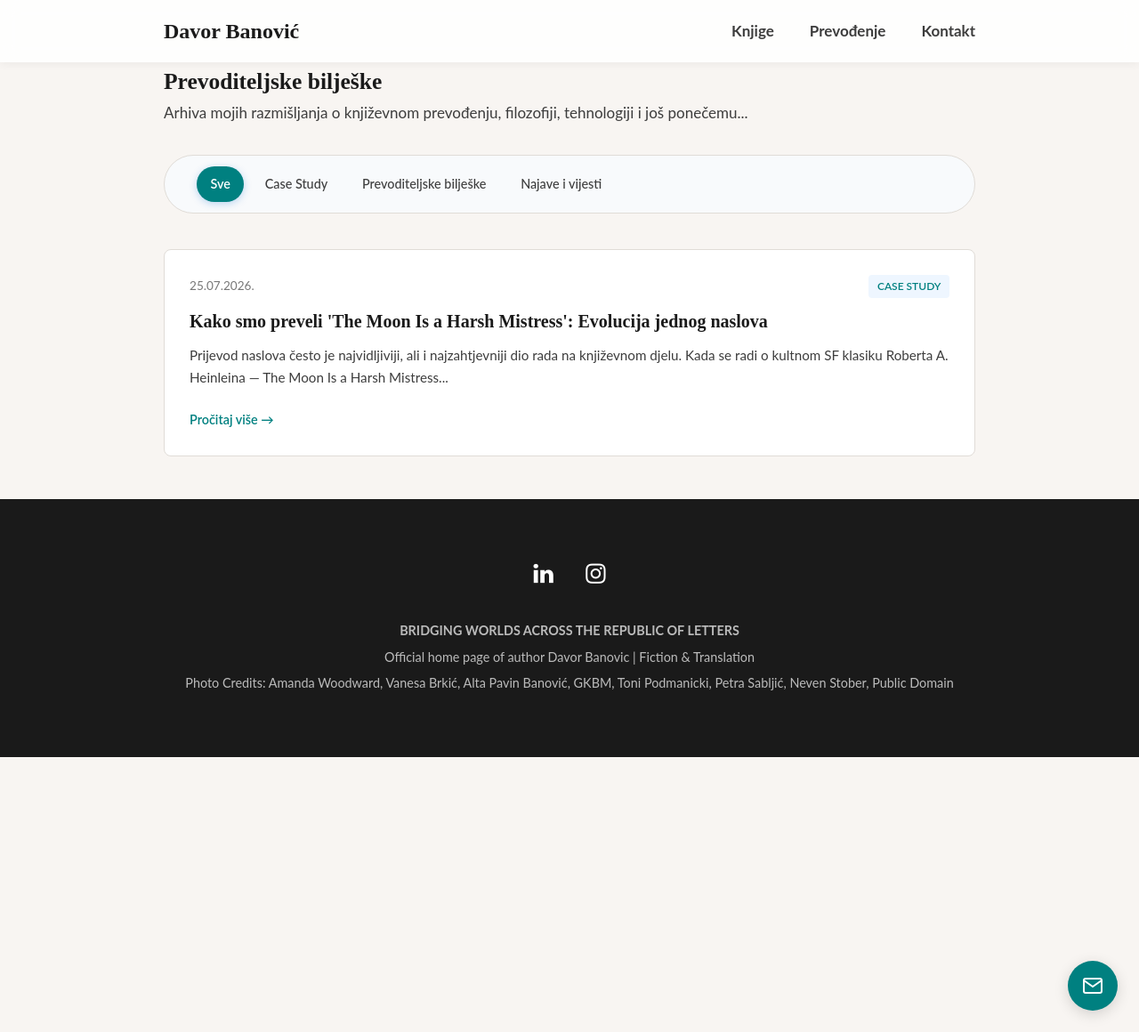
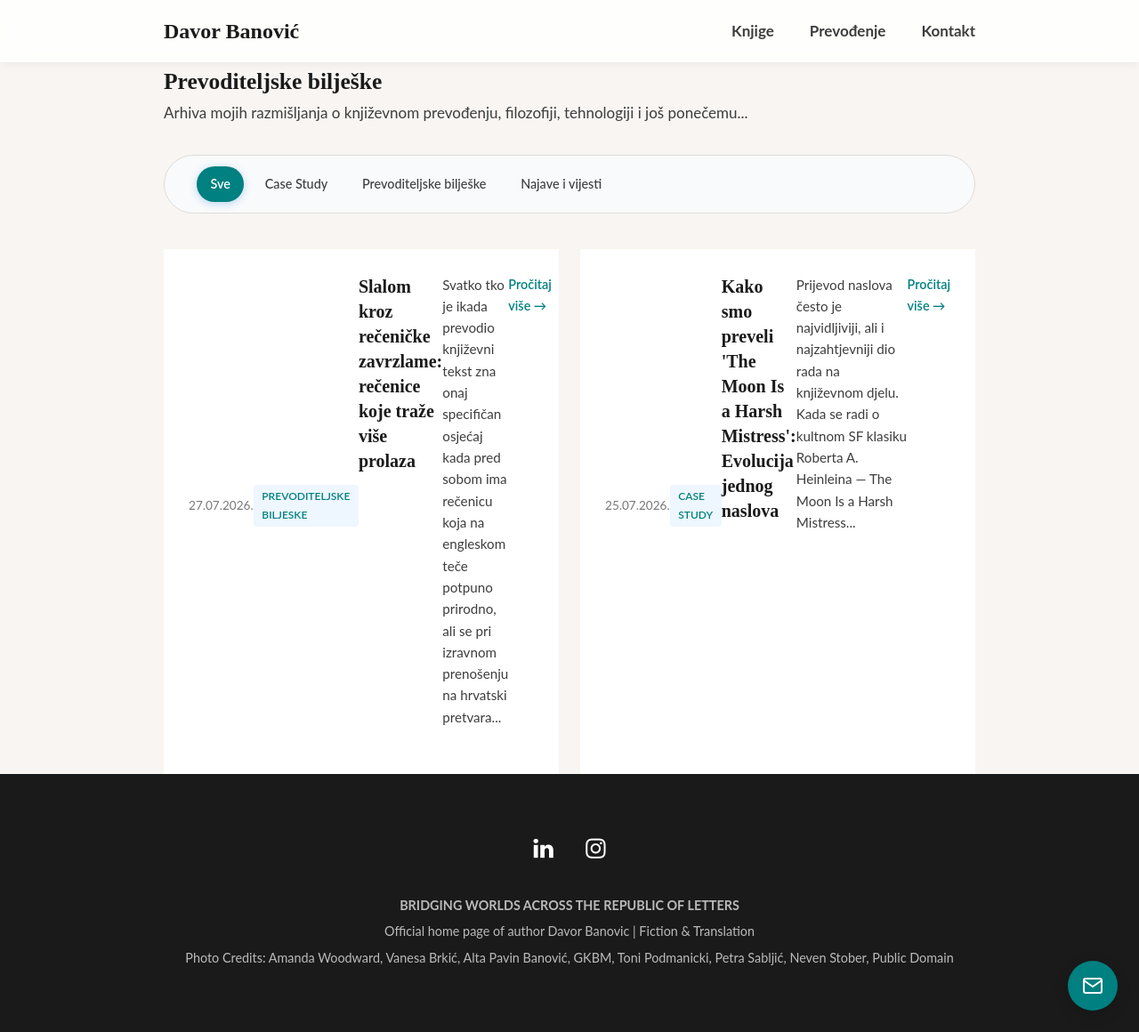
Before and after one commit to banovotz/banovotz.github.io, a Jekyll site: the page built from blog.html, in a window 1280 px wide and 1160 px high. Shown: the whole window at 89% size. Built offline with Jekyll 4.4.1, drawn with Linux system fonts in a browser that asks for light colours.

Commit message:
New blog post + fixing blog cards layout

```diff
--- /dev/null
+++ b/_posts/2026-07-27-slalom-kroz-reenike-zavrzlame-reenice-koje-trae-vie-prolaza.md
@@ -0,0 +1,69 @@
+---
+title: 'Slalom kroz rečeničke zavrzlame: rečenice koje traže više prolaza'
+layout: post
+category: prevoditeljske-biljeske
+date: '2026-07-27 08:24:00'
+image: assets/images/michael-starkie-d-LCEwE9H_A-unsplash.jpg
+---
+
+Svatko tko je ikada prevodio književni tekst zna onaj specifičan osjećaj kada pred sobom ima rečenicu koja na engleskom teče potpuno prirodno, ali se pri izravnom prenošenju na hrvatski pretvara u tromo, drveno štivo.
+
+Uzmimo za primjer ovu englesku rečenicu iz romana Michaela Bishopa No Enemy but Time (sam naslov svakako daje temu za još jedan blog post 😊)
+
+> *„It was a long way to Joshua’s motor court, a distance complicated by campers, pickup trucks, and boat trailers, but, breezily negotiating this strung-out slalom, he got them there in less than an hour.”*
+
+Na prvo čitanje, intuicija i brzi ritam prevodilačkog rada povuku nas prema izravnom, doslovnom prijevodu:
+
+> *„Bilo je daleko do Joshuina auto-kampa, a put su dodatno komplicirali kamperi, kamioneti i prikolice za čamce, no, poletno vozeći taj razvučeni slalom, stigao ih je tamo dovesti za manje od jednog sata.”*
+
+Na papiru, ovaj prijevod točno prenosi sve informacije. No, zvuči li prirodno? Ne baš. Rečenica štuca, konstrukcija *„stigao ih je tamo dovesti”* djeluje teško, a bezlični početak odaljuje čitatelja od likova i radnje.
+
+Da bismo došli do tečnog i ritmički točnog teksta, moramo proći kroz nekoliko poliranja. Pogledajmo kako izgleda taj put, korak po korak.
+
+---
+
+### 1. Korak: Prebacivanje iz bezličnog u aktivni subjekt
+
+* **Prvotno:** *„Bilo je daleko do Joshuina auto-kampa...”*
+* **Izmjena:** *„Bili su daleko od Joshuina auto-kampa, a put su im dodatno komplicirali...”*
+
+Engleska konstrukcija *„It was a long way...”* u hrvatskom često zvuči bezlično i hladno. Budući da se u automobilu nalaze likovi koji putuju, uvođenjem zamjenice (*„bili su daleko”*, *„put su im...”*) hvatamo perspektivu putnika. Rečenica odmah dobiva na dinamici i organski se veže uz likove.
+
+---
+
+### 2. Korak: Doziranje pridjeva i glagolskih priloga (*strung-out slalom*)
+
+* **Prvotno:** *„...poletno vozeći taj razvučeni slalom...”*
+* **Izmjena:** *„...s poletom svladavajući taj napeti slalom...”*
+
+Izraz *„breezily negotiating”* sadrži finu dozu lakoće i vještine. Glagol *negotiating* u kontekstu vožnje ne znači doslovno „pregovarati”, nego „svladavati” ili „prolaziti”.
+
+Također, *strung-out* u kontekstu zgusnutog prometa i zaobilaženja vozila bolje odgovara predodžbi *napetog* ili *razvučenog* slaloma u kojem vlada dinamika. Prebacivanjem priloga *poletno* u imeničku konstrukciju *„s poletom”* i izborom glagola *svladavajući*, dobivamo eleganciju umjesto doslovnog gomilanja priloga uz glagol.
+
+---
+
+### 3. Korak: Popravljanje glagolskih fraza (*got them there*)
+
+* **Prvotno:** *„...stigao ih je tamo dovesti...”*
+* **Izmjena:** *„...uspio ih je dovesti tamo...”*
+
+Engleska fraza *„he got them there”* nosi ideju uspjeha unatoč preprekama na putu. U prvom pokušaju, konstrukcija *„stigao ih je... dovesti”* stvara nespretnu i pleonastičnu vezu. Zamjenom glagola *stizati* glagolom *uspjeti* (*„uspio ih je dovesti”*), jasno naglašavamo da je vozač uspješno savladao sve te kampere i prikolice.
+
+---
+
+### 4. Korak: Prirodni ritam i izričaj vremenskih jedinica
+
+* **Prvotno:** *„...za manje od jednog sata.”*
+* **Izmjena:** *„...za manje od sat vremena.”*
+
+Završetak rečenice često nosi kadencu cijele misli. Izraz *„jednog sata”* zvuči administrativno i doslovno preslikano iz engleskog *„an hour”*. U hrvatskom svakodnevnom i književnom jeziku fraza *„sat vremena”* teče znatno prirodnije.
+
+---
+
+### Finalna rečenica
+
+Nakon svih ovih finih podešavanja, brušenja ritma i uklanjanja doslovnih sintaktičkih konstrukcija, dolazimo do konačne verzije:
+
+> **„Bili su daleko od Joshuina auto-kampa, a put su im dodatno komplicirali kamperi, kamioneti i prikolice za čamce, no, s poletom svladavajući taj napeti slalom, uspio ih je dovesti tamo za manje od sat vremena.”**
+
+Prevođenje rečenica poput ove nije jednostavna zamjena riječi — to je konstantan slalom kroz značenje, ton i ritam jezika. Ponekad je prvi prolazak tek skica, a prava čarolija uobličavanja događa se tek u drugom i trećem čitanju.
--- a/assets/css/style.css
+++ b/assets/css/style.css
@@ -895,23 +895,38 @@
   padding: 4rem 0;
 }
 
+/* Globalna zaštita za dimenzije */
+*, *::before, *::after {
+  box-sizing: border-box;
+}
+
+/* Grid kontejner */
 .notes-grid {
   display: grid;
-  grid-template-columns: repeat(auto-fit, minmax(300px, 1fr));
-  gap: 2rem;
-  margin-top: 2.5rem;
-  margin-bottom: 3rem;
+  grid-template-columns: minmax(0, 1fr);
+  gap: 1.5rem;
+  width: 100%;
+  max-width: 100%;
+  margin: 0 auto;
 }
 
+/* Pojedinačna kartica */
 .note-card {
   background-color: var(--card-bg, #ffffff);
-  border: 1px solid var(--border-color, #e5e5e5);
-  border-radius: 8px;
+  width: 100%;
+  max-width: 100%;
   padding: 1.75rem;
   display: flex;
-  flex-direction: column;
-  justify-content: space-between;
-  transition: transform 0.2s ease, box-shadow 0.2s ease;
+  box-sizing: border-box;
+  overflow: hidden; /* Sijeca bilo kakav prelijevajući sadržaj */
+  overflow-wrap: break-word;
+}
+
+/* Responzivnost za veće ekrane */
+@media (min-width: 768px) {
+  .notes-grid {
+    grid-template-columns: repeat(auto-fill, minmax(300px, 1fr));
+  }
 }
 
 .note-card:hover {
--- /dev/null
+++ b/blog.html
@@ -0,0 +1,39 @@
+---
+layout: default
+title: "Prevoditeljske bilješke i ogledi"
+permalink: /blog/
+---
+
+<section class="container page-section">
+  <div class="page-header text-center">
+    <h1>Prevoditeljske bilješke</h1>
+    <p class="section-lead">Arhiva mojih razmišljanja o književnom prevođenju, filozofiji, tehnologiji i još ponečemu...</p>
+  </div>
+<div>{% include category_menu.html %}</div>
+  <div class="notes-grid">
+    {% for post in site.posts %}
+    <article class="note-card">
+      <div class="note-card-meta">
+        <time datetime="{{ post.date | date_to_xmlschema }}">
+          {{ post.date | date: "%d.%m.%Y." }}
+        </time>
+        {% if post.category %}
+            <span class="note-category">{{ post.category | replace: "-", " " }}</span>
+        {% endif %}
+      </div>
+
+      <h3 class="note-card-title">
+        <a href="{{ post.url | relative_url }}">{{ post.title }}</a>
+      </h3>
+
+      <p class="note-card-excerpt">
+        {{ post.excerpt | strip_html | truncatewords: 30 }}
+      </p>
+
+      <a href="{{ post.url | relative_url }}" class="note-read-more">
+        Pročitaj više &rarr;
+      </a>
+    </article>
+    {% endfor %}
+  </div>
+</section>
--- a/index.html
+++ b/index.html
@@ -161,7 +161,7 @@
 
   <!-- Centralni gumb koji vodi na dediciranu /blog/ stranicu -->
   <div class="center-btn-wrapper">
-    <a href="{{ '/blog/' | relative_url }}" class="btn btn-secondary">Učitaj još / Svi zapisi</a>
+    <a href="{{ '/blog/#posts' | relative_url }}" class="btn btn-secondary">Učitaj još / Svi zapisi</a>
   </div>
 </section>
 
```
Also changed, not shown: 1 other file.
